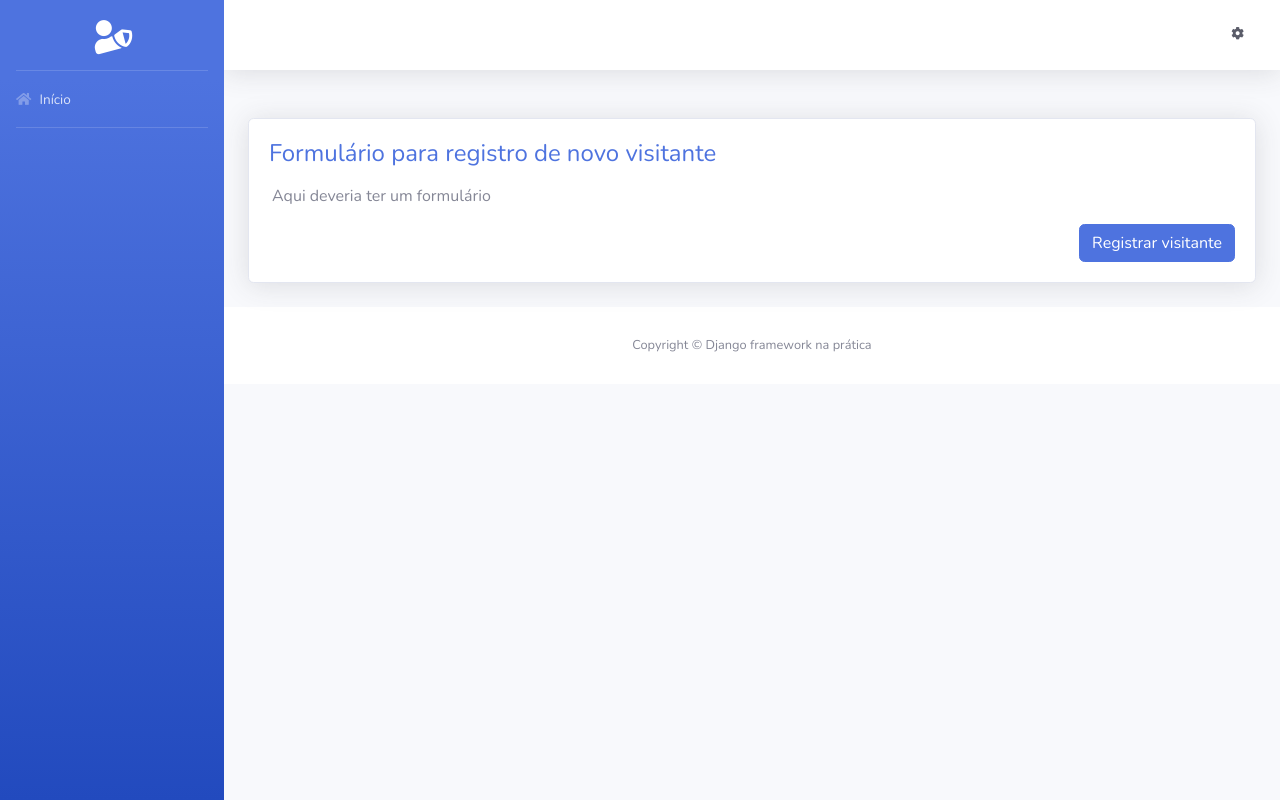
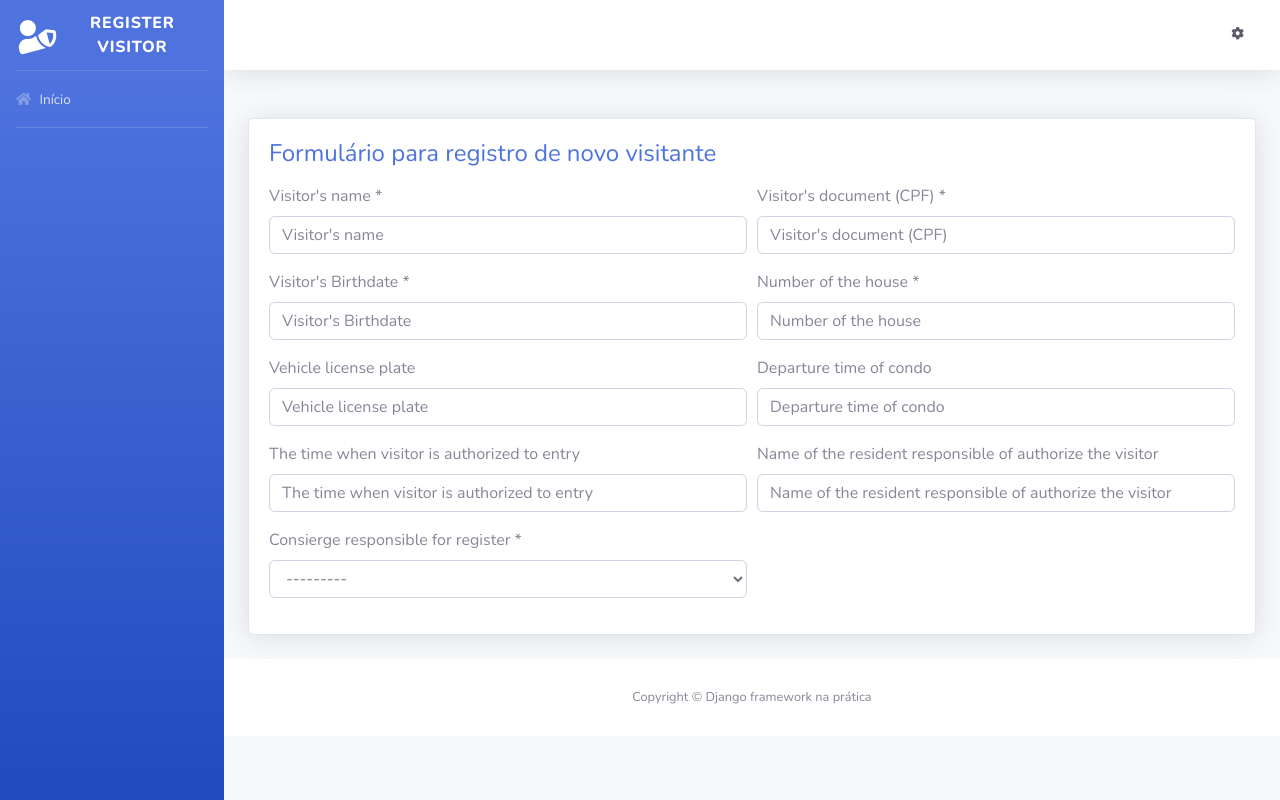
Before and after one commit to thiagofm2/condo_system, a Django app: page /registrar-visitante in a window 1280 px wide. Run offline with Django 5.2, Linux system fonts and the light colour scheme; data comes from the database, SQL or seed files in the repository; some libraries are stand-ins or nearby versions.

Commit message:
finally creating register visitors forms and editing

```diff
--- a/templates/registrar_visitante.html
+++ b/templates/registrar_visitante.html
@@ -1,4 +1,6 @@
 {% extends "base.html" %}
+
+{% load widget_tweaks %}
 
 {% block conteudo %}
 
@@ -13,15 +15,21 @@
                 Formulário para registro de novo visitante
             </h4>
 
-            <form method="post" enctype="multipart/form-data">
+            <form method="post">
                 <div class="form-row">
-                    <p class="ml-2">Aqui deveria ter um formulário</p>
-                </div>
+                    {% csrf_token %}
 
-                <div class="text-right">
-                    <button class="btn btn-primary" type="submit">
-                        <span class="text">Registrar visitante</span>
-                    </button>
+                    {% for field in form %}
+                        <div class="form-group col-md-6">
+                            <label>
+                                {{ field.label}}
+                                {% if field.field.required %}
+                                *
+                                {% endif %}
+                            </label>
+                            {% render_field field placeholder=field.label class="form-control" %}
+                        </div>
+                    {% endfor %}
                 </div>
             </form>
         </div>
--- /dev/null
+++ b/visitors/forms.py
@@ -0,0 +1,7 @@
+from django import forms
+from visitors.models import Visitor
+
+class VisitorsForm(forms.ModelForm):        ## Criamos uma classe que será subclasse do forms.ModelForm padrão do Django.
+    class Meta:
+        model = Visitor                     ## Indicamos o modelo que deve se basear para gerar os campos do formulário
+        fields = "__all__"                  ## Usaremos todos os campos de nosso modelo
--- a/visitors/views.py
+++ b/visitors/views.py
@@ -1,5 +1,10 @@
 from django.shortcuts import render
+from visitors.forms import VisitorsForm
 
 def register_visitor(request):
-    context =  {}
+    form = VisitorsForm()
+    context =  {
+        "page_name":"Register Visitor",
+        "form": form
+    }
     return render(request, "registrar_visitante.html", context)
--- a/visitors_control/settings.py
+++ b/visitors_control/settings.py
@@ -43,6 +43,10 @@
     'users',
     'concierge',
     'visitors'
+]
+
+INSTALLED_APPS += [
+    'widget_tweaks'
 ]
 
 MIDDLEWARE = [
```
